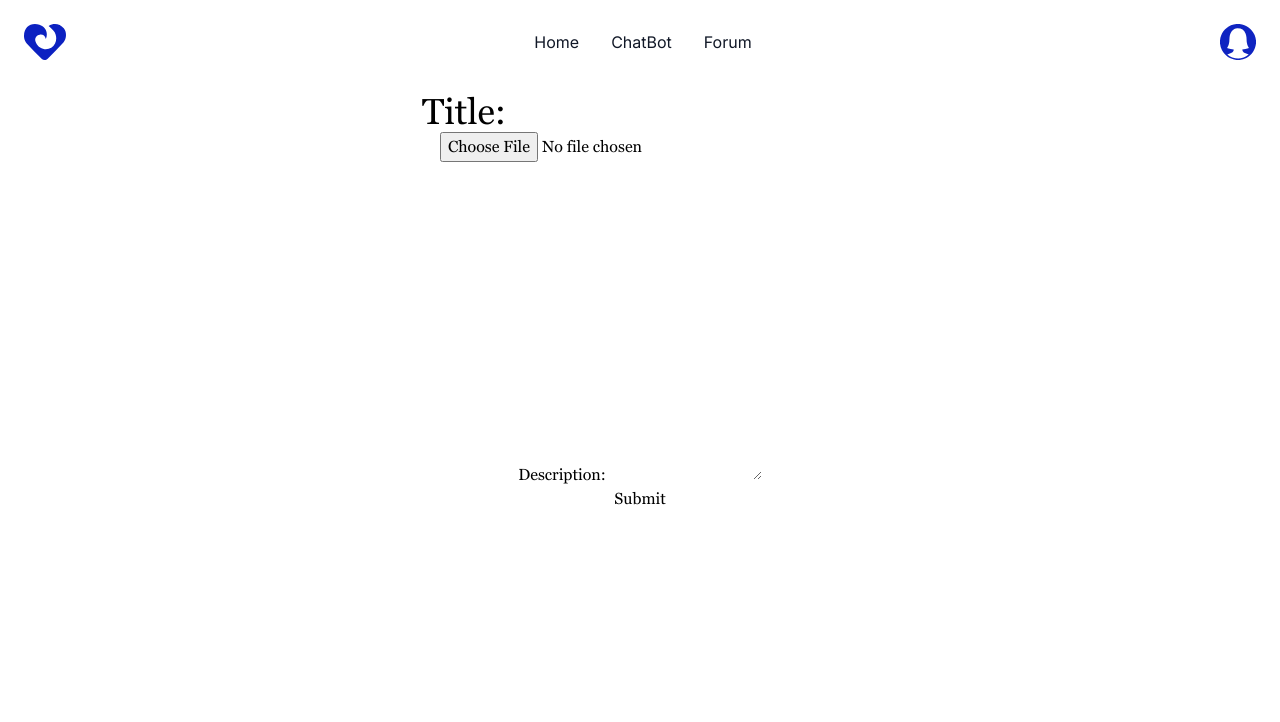
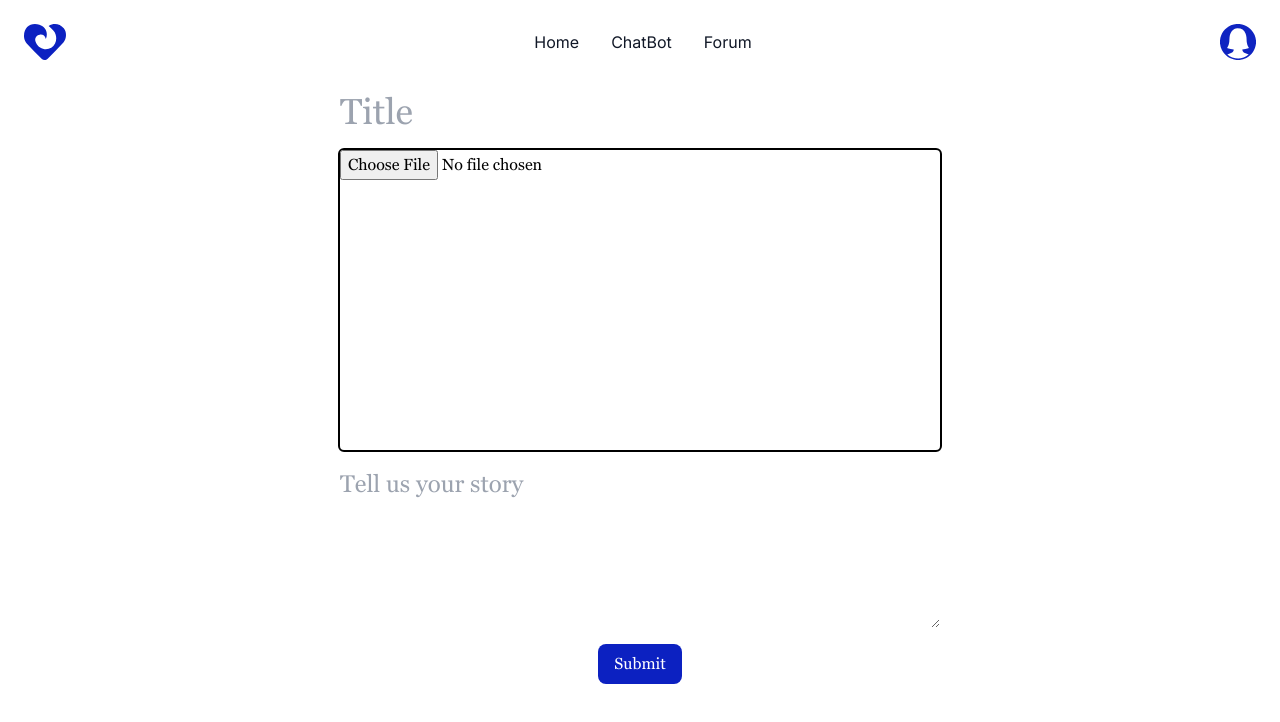
Before and after one commit to NishantGupt786/m-care-fe, a Next.js app: page /make-post in a window 1280 px wide. Shown: the top 722 px of the page. Built offline with nearby package versions, Linux system fonts and the light colour scheme.

Commit message:
create post

```diff
--- a/src/app/globals.css
+++ b/src/app/globals.css
@@ -33,6 +33,10 @@ body {
 }
 
 input:focus{
+  outline: none;
+}
+
+textarea:focus{
   outline: none;
 }
 
--- a/src/app/make-post/page.tsx
+++ b/src/app/make-post/page.tsx
@@ -73,25 +73,33 @@ export default function MakePost() {
           </div>
           <Image src={prof} alt="profile icon" />
         </div>
-        <div className="georgia flex flex-col items-center mt-8">
-          <div className="text-4xl">
-            <label>Title:</label>
-            <input type="text" value={title} onChange={handleTitleChange} />
+        <div className="georgia flex flex-col items-center my-8">
+          <div className="text-4xl w-[600px] mb-4">
+
+            <input type="text" value={title} onChange={handleTitleChange} placeholder="Title" />
           </div>
-          <div>
+          <div className="border-2 border-black rounded-md">
             <input
               type="file"
               accept="image/*"
               onChange={handleImageChange}
-              className="w-[400px] h-[300px]"
+              className="w-[600px] h-[300px]"
             />
           </div>
-          <div>
-            <label>Description:</label>
-            <textarea value={description} onChange={handleDescriptionChange} />
+          <div className="flex flex-col w-[600px] mt-4">
+
+            <textarea
+              value={description}
+              rows={5}
+              onChange={handleDescriptionChange}
+              className="text-2xl"
+              placeholder="Tell us your story"
+            />
           </div>
 
-          <button onClick={handleSubmit}>Submit</button>
+          <button onClick={handleSubmit} className="bg-[#0C21C1] py-2 px-4 mt-4 rounded-lg text-white">
+            Submit
+          </button>
         </div>
       </div>
     </>
```
